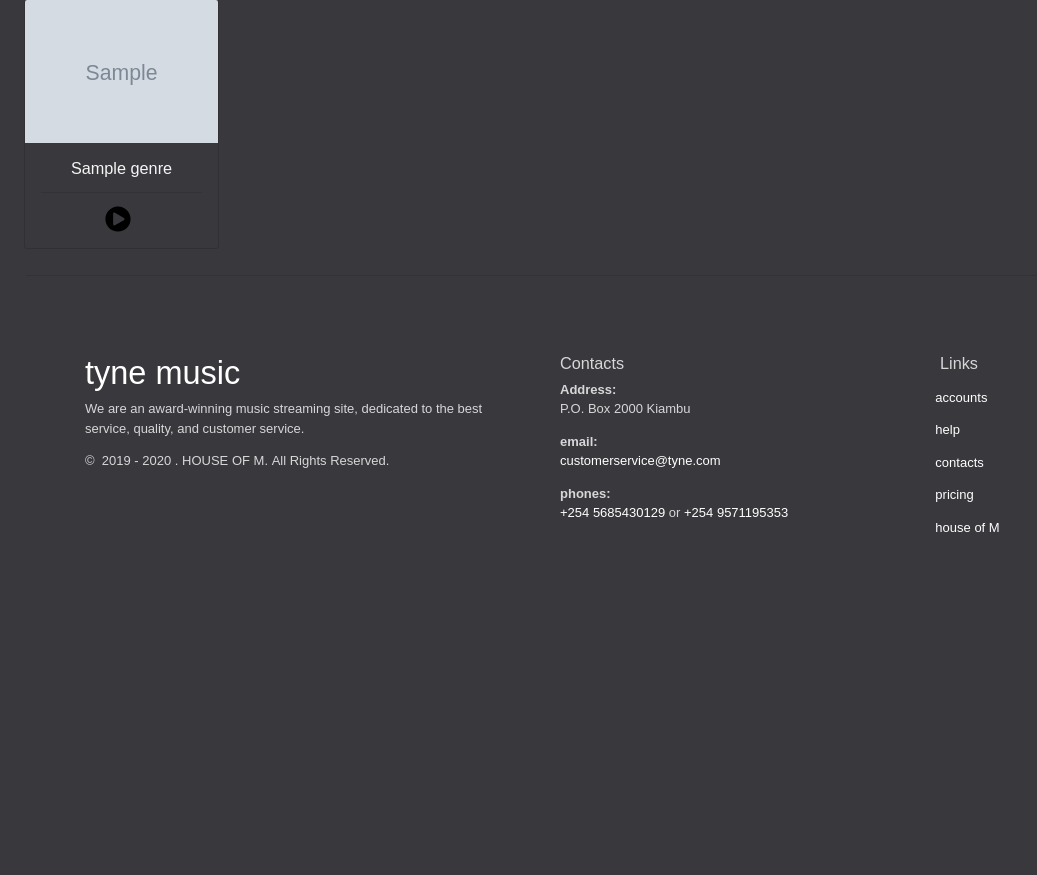
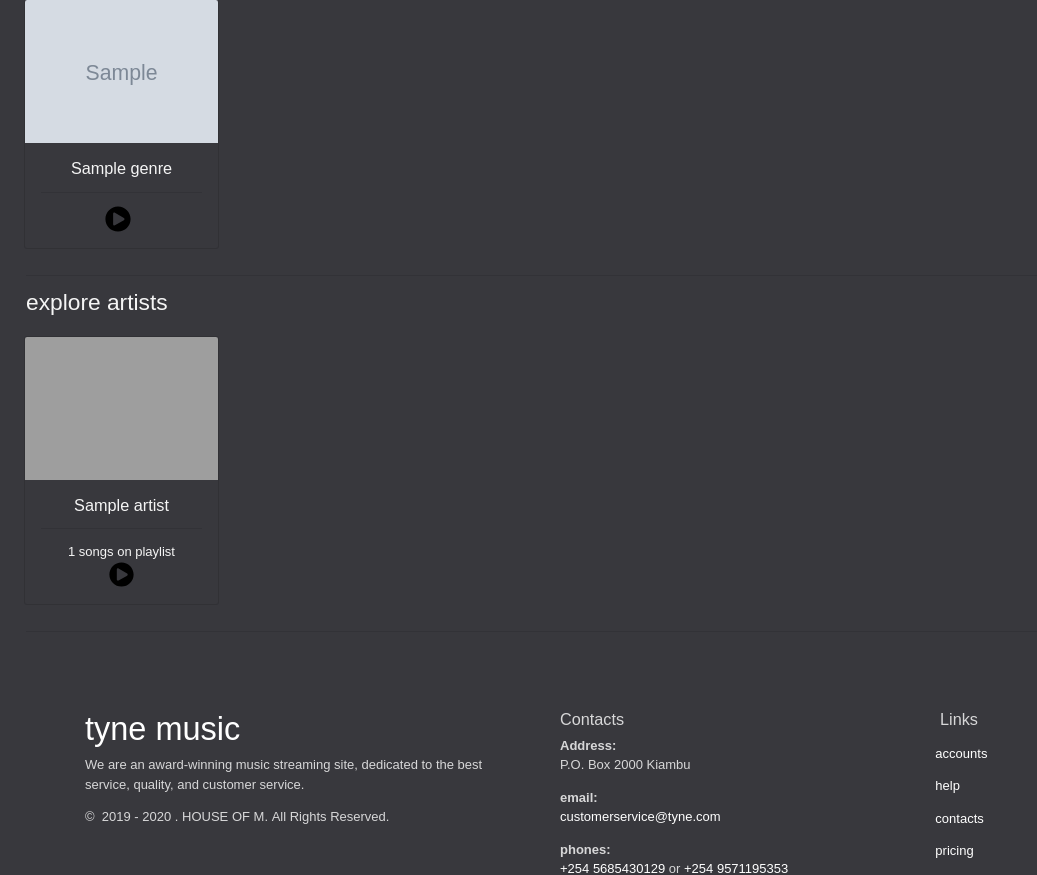
Before and after one commit to muremwa/tyne-music, a Django app: page /music/ in a window 1280 px wide. Shown: the part 521-1396 px from the top of the page, without its empty margins (0-1037 px from the left). Before the commit the page ends 1053 px from the top, so only its background shows below. Run offline with Django 3.2, Linux system fonts and the light colour scheme; tables that the repository leaves empty hold one stand-in row (values such as "Sample post"); grey boxes marked "Sample" are stand-in pictures; some libraries are stand-ins or nearby versions; grey boxes are pictures that could not be loaded.

Commit message:
added an artist catalogue

```diff
--- a/music/models.py
+++ b/music/models.py
@@ -27,6 +27,11 @@ class Artist(models.Model):
         # add the pk to the slug url
         self.slug = slugify(str(self.name) + "-" + str(self.pk))
         super().save()
+
+    def total_songs(self):
+        return sum(
+            [album.number_of_songs for album in list(self.album_set.all())]
+        )
 
     def get_absolute_url(self):
         return reverse('music:artist', kwargs={
@@ -66,7 +71,7 @@ class Album(models.Model):
 
     @property
     def number_of_songs(self):
-        return self.song_set.all().count()
+        return self.song_set.count()
 
 
 class Genre(models.Model):
--- a/music/templates/music/index.html
+++ b/music/templates/music/index.html
@@ -70,6 +70,35 @@
         <hr>
     </div>
 
+    <!-- Artists -->
+    <div id="artists">
+        <h3>explore artists</h3>
+
+        <div class="row">
+            {% for artist in artists %}
+            <!-- An artist -->
+            <div class="card index-card artist">
+                <div class="top">
+                    <img class="card-img-top" alt="cover for {{ artist.name }}" src="{{ artist.avi.url }}"/>
+                </div>
+                <div class="card-body">
+                    <h5 class="card-title"><a href="{{ artist.get_absolute_url}}">{{ artist.name }}</a></h5>
+                    <hr>
+                    <div class="card-text text-center">
+                        <span>{{ artist.total_songs }} songs on playlist</span>
+                        <div class="play-par" data-toggle="tooltip" data-placement="bottom" title="listen to {{ artist.name }} now">
+                            <a href="{{ artist.get_absolute_url }}"><img class="play-btn" src="{% static 'svg/play-circle.svg' %}" alt="play-button"></a>
+                        </div>
+                    </div>
+                </div>
+            </div>
+            <!-- End of artist -->
+            {% endfor %}
+        </div>
+
+        <hr>
+    </div>
+
 
 
 </div>
--- a/tyne/static/music/css/index.css
+++ b/tyne/static/music/css/index.css
@@ -39,10 +39,10 @@
     width: 80%;
 }
 
-.genre .card-title {
+.artist .card-title, .genre .card-title {
     text-align: center;
 }
 
-.genre .play-par {
+.artist .play-par, .genre .play-par {
     width: 20%;
 }
```
